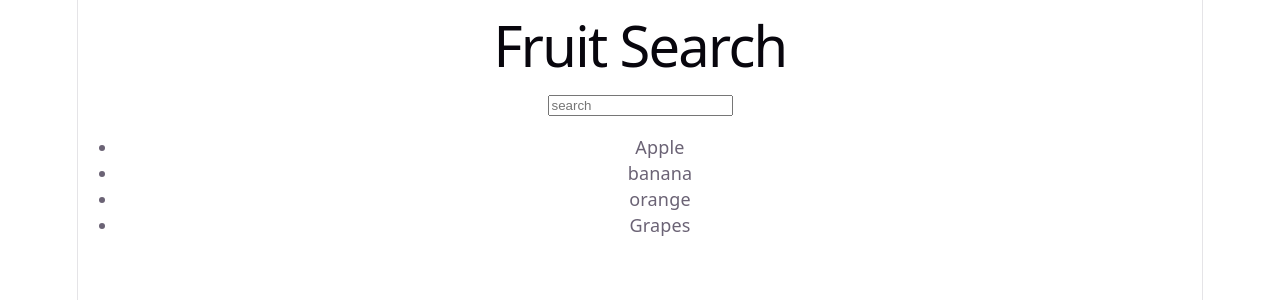
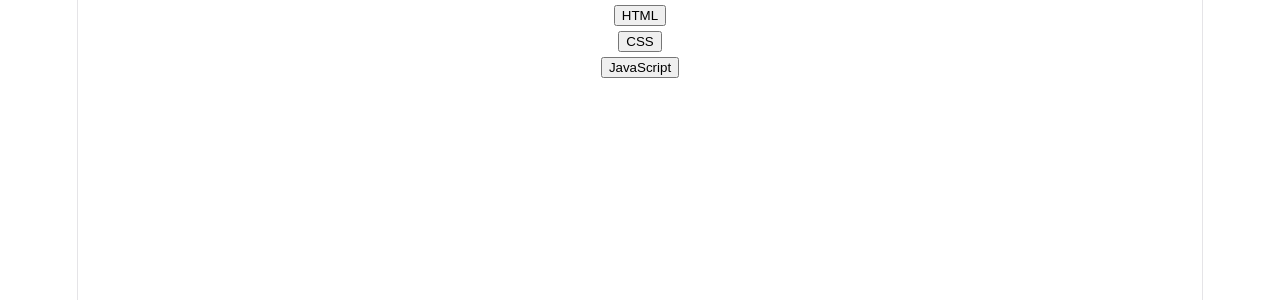
Before and after one commit to MohdAinul/React, a React (Vite) app in the folder coding/: page / in a window 1280 px wide. Shown: the top 300 px of the page. Built offline with nearby package versions, Linux system fonts and the light colour scheme.

Commit message:
accordion

```diff
--- a/coding/src/App.jsx
+++ b/coding/src/App.jsx
@@ -4,9 +4,10 @@ import ToggleMessage from "./practice/03-toggle-message/ToggleMessage";
 import CharacterConter from "./practice/characterCounter/CharacterConter";
 import StopWatch from "./practice/stopwatch/StopWatch";
 import SearchFilterFruit from "./practice/filterFuntion/SearchFilterFruit";
+import Accordion from "./practice/Accordion/Accordion";
 
 function App() {
-  return <SearchFilterFruit />;
+  return <Accordion />;
 }
 
 export default App;
--- /dev/null
+++ b/coding/src/practice/Accordion/Accordion.jsx
@@ -0,0 +1,49 @@
+import { useState } from "react";
+
+const sections = [
+  {
+    id: 1,
+    title: "HTML",
+    content:
+      "The HyperText Markup Language or HTML is the standard markup language for documents designed to be displayed in a web browser.",
+  },
+  {
+    id: 2,
+    title: "CSS",
+    content:
+      "Cascading Style Sheets is a style sheet language used for describing the presentation of a document written in a markup language such as HTML or XML.",
+  },
+  {
+    id: 3,
+    title: "JavaScript",
+    content:
+      "JavaScript, often abbreviated as JS, is a programming language that is one of the core technologies of the World Wide Web, alongside HTML and CSS.",
+  },
+];
+export default function Accordion() {
+  const [openids, setOpenids] = useState([]);
+
+  function handleToggle(id) {
+    if (openids.includes(id)) {
+      setOpenids(openids.filter((item) => item !== id));
+    } else {
+      setOpenids([...openids, id]);
+    }
+  }
+  return (
+    <div>
+      {sections.map((section) => {
+        const isopen = openids.includes(section.id);
+        return (
+          <div key={section.id}>
+            <button onClick={() => handleToggle(section.id)}>
+              {" "}
+              {section.title}
+            </button>
+            {isopen && <p> {section.content}</p>}
+          </div>
+        );
+      })}
+    </div>
+  );
+}
```
